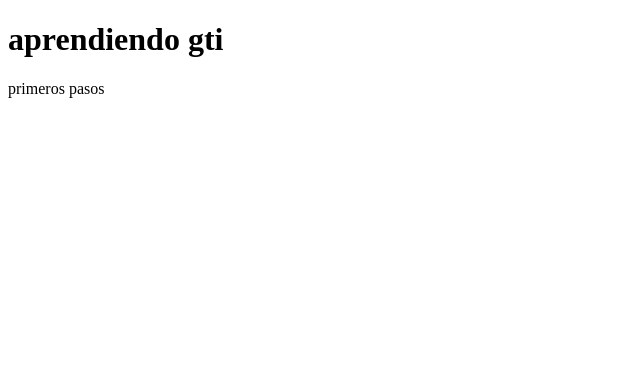
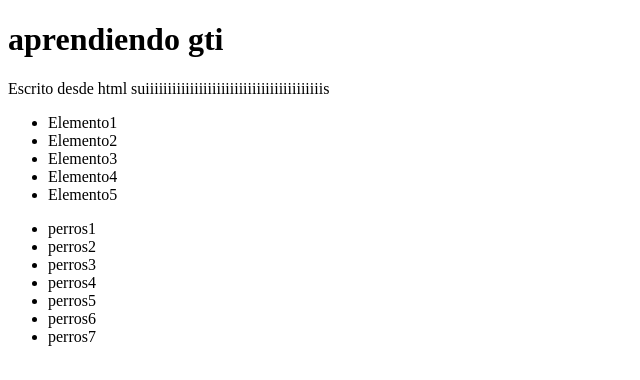
Before and after one commit to A-R-C-A-N-O/Repositori-Jon, a plain HTML site: page index.html in a window 1280 px wide. Shown: the whole page, without its empty margins (0-640 px from the left). Drawn offline with Linux system fonts and the light colour scheme.

Commit message:
Soy un commit

```diff
--- a/index.html
+++ b/index.html
@@ -1,12 +1,31 @@
 <!DOCTYPE html>
 <html lang="en">
-<head>
-    <meta charset="UTF-8">
-    <meta name="viewport" content="width=device-width, initial-scale=1.0">
+  <head>
+    <meta charset="UTF-8" />
+    <meta name="viewport" content="width=device-width, initial-scale=1.0" />
     <title>aprendiendo git</title>
-</head>
-<body>
+    <link rel="stylesheet" href="style.css" />
+  </head>
+  <body>
     <h1>aprendiendo gti</h1>
-    <p>primeros pasos</p>
-</body>
+    <p>Escrito desde html suiiiiiiiiiiiiiiiiiiiiiiiiiiiiiiiiiiiiiiiis</p>
+    <ul>
+      <li>Elemento1</li>
+      <li>Elemento2</li>
+      <li>Elemento3</li>
+      <li>Elemento4</li>
+      <li>Elemento5</li>
+    </ul>
+    <ul>
+      <li>perros1</li>
+      <li>perros2</li>
+      <li>perros3</li>
+      <li>perros4</li>
+      <li>perros5</li>
+      <li>perros6</li>
+      <li>perros7</li>
+    </ul>
+
+    <script src="app.js"></script>
+  </body>
 </html>
```
